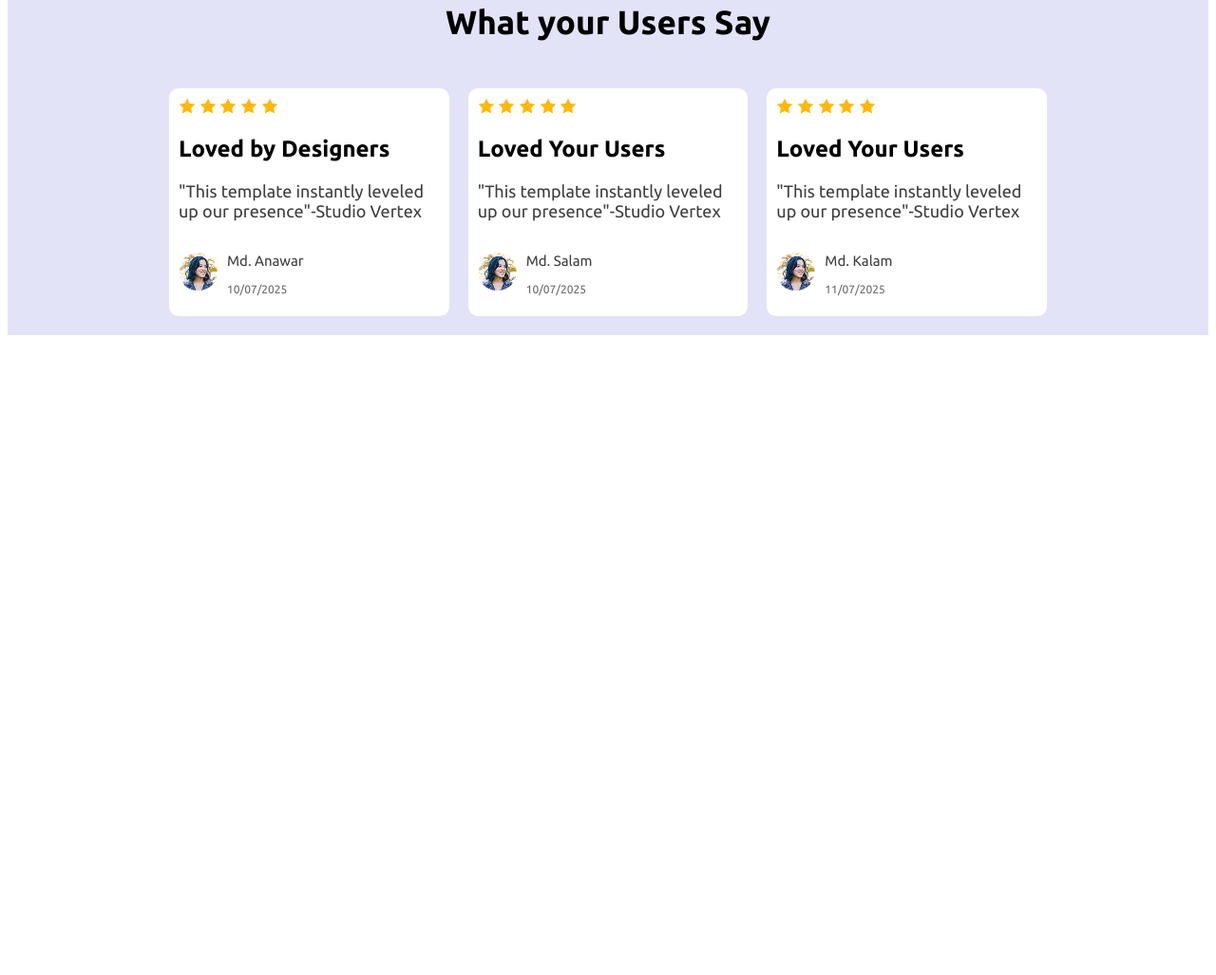
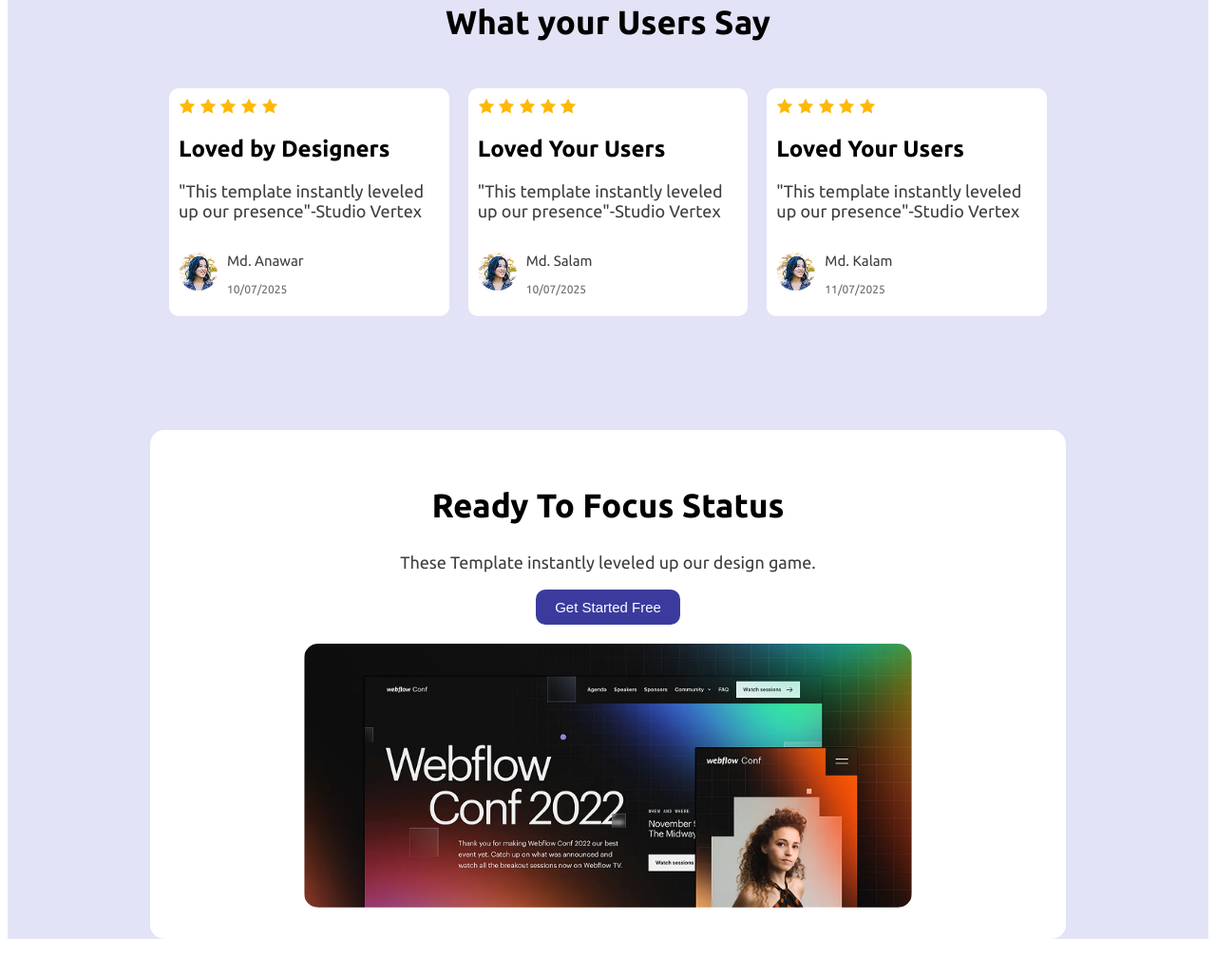
Before and after one commit to ShazzadulSamim555/A01-Wev-flow-, a plain HTML site: page index.html in a window 1280 px wide. Shown: the part 1910-2937 px from the top of the page at 95% size. Before the commit the page ends 2363 px from the top, so only its background shows below. Drawn offline with Linux system fonts and the light colour scheme.

Commit message:
touch section

```diff
--- a/index.html
+++ b/index.html
@@ -65,7 +65,7 @@
             </section>
 
             <!-- User section or Feedback -->
-             <section style="text-align: center; margin:100px 0;">
+            <section style="text-align: center; margin:100px 0;">
                 <h1 class="action-title">What your Users Say</h1>
 
                 <div class="card-container">
@@ -130,8 +130,22 @@
                         </div>
                     </div>
                 </div>
+            </section>
+
+            <!-- Focus Section -->
+            <section style="background-color: white; padding:30px; border-radius: 15px; text-align: center; margin:100px 0;">
+                <h1 class="action-title">Ready To Focus Status</h1>
+                <p class="action-des">These Template instantly leveled up our design game.</p>
+                <button class="btn-primary">Get Started Free</button>
+                <div style="margin-top: 20px;">
+                    <img style="max-width: 50vw; border-radius: 15px;" src="Assets/wc-big.png" alt="">
+                </div>
+            </section>
+
+            <!-- Touch section -->
+             <section>
+
              </section>
-
 
         </div>
     </main>
```
